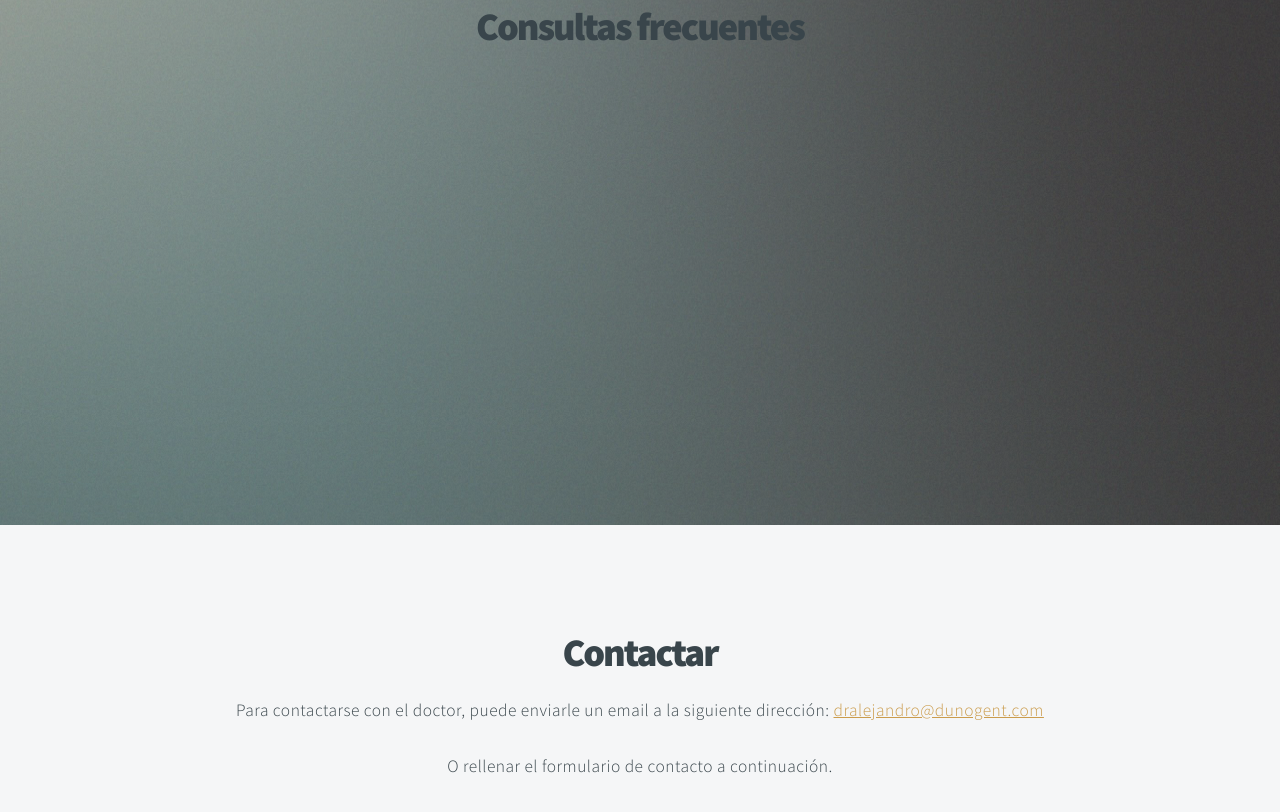
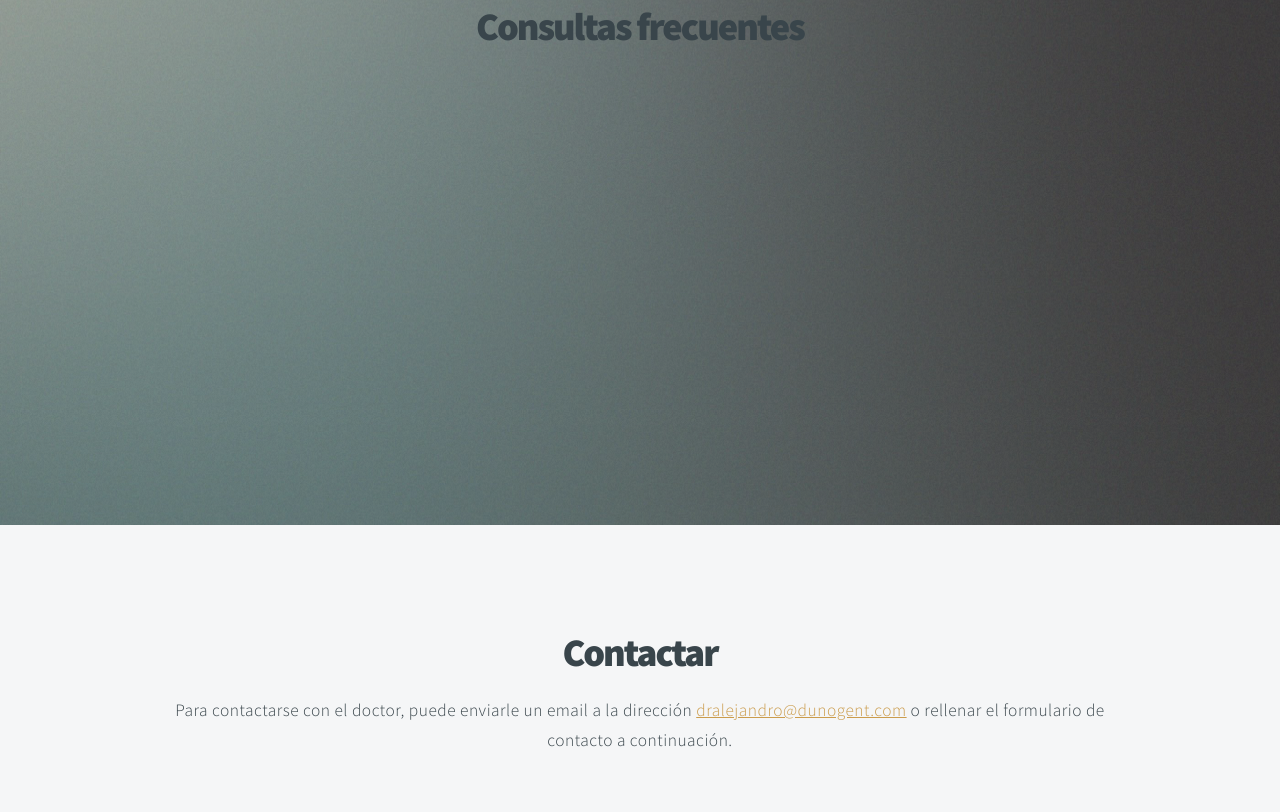
Before and after one commit to dralejandro/dralejandro.github.io, a plain HTML site: page index.html in a window 1280 px wide. Shown: the part 3108-3920 px from the top of the page. Drawn offline with Linux system fonts and the light colour scheme.

Commit message:
Cambio de frase

```diff
--- a/index.html
+++ b/index.html
@@ -327,8 +327,7 @@
         <div class="content container">
             <header>
                 <h2>Contactar</h2>
-                <p>Para contactarse con el doctor, puede enviarle un email a la siguiente dirección: <a href="mailto:alesaduno@hotmail.com">dralejandro@dunogent.com</a></p>
-                <p>O rellenar el formulario de contacto a continuación.</p>
+                <p>Para contactarse con el doctor, puede enviarle un email a la dirección <a href="mailto:alesaduno@hotmail.com">dralejandro@dunogent.com</a> o rellenar el formulario de contacto a continuación.</p>
             </header>
             <div class="box container 75%">
                 <!-- Contact Form -->
```
